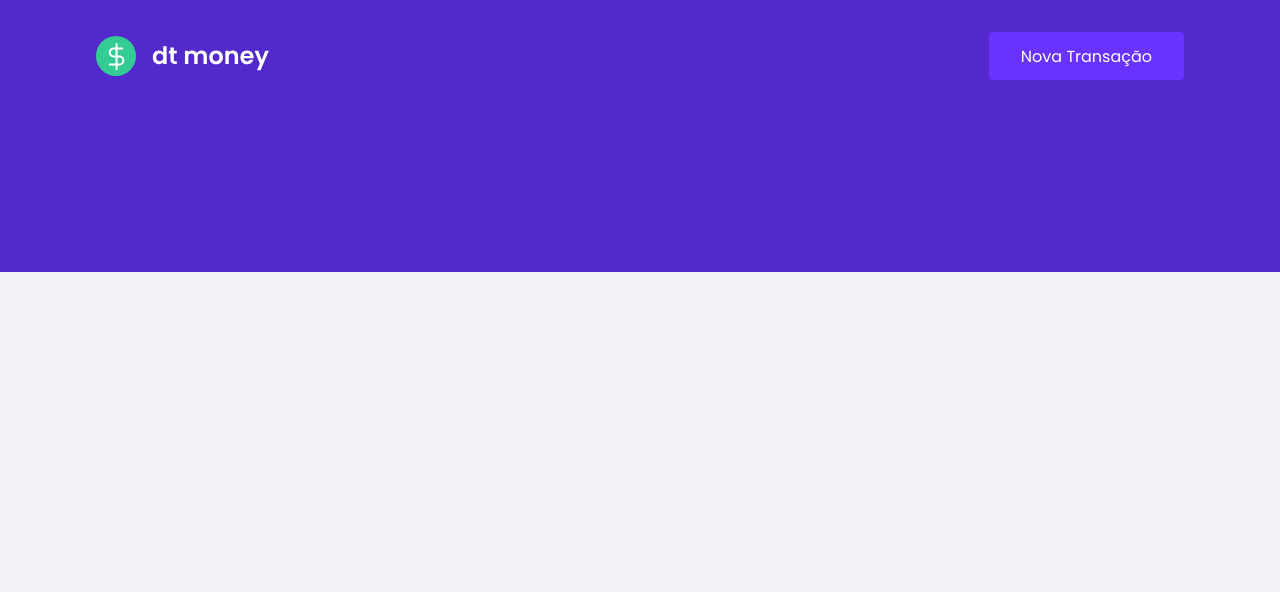
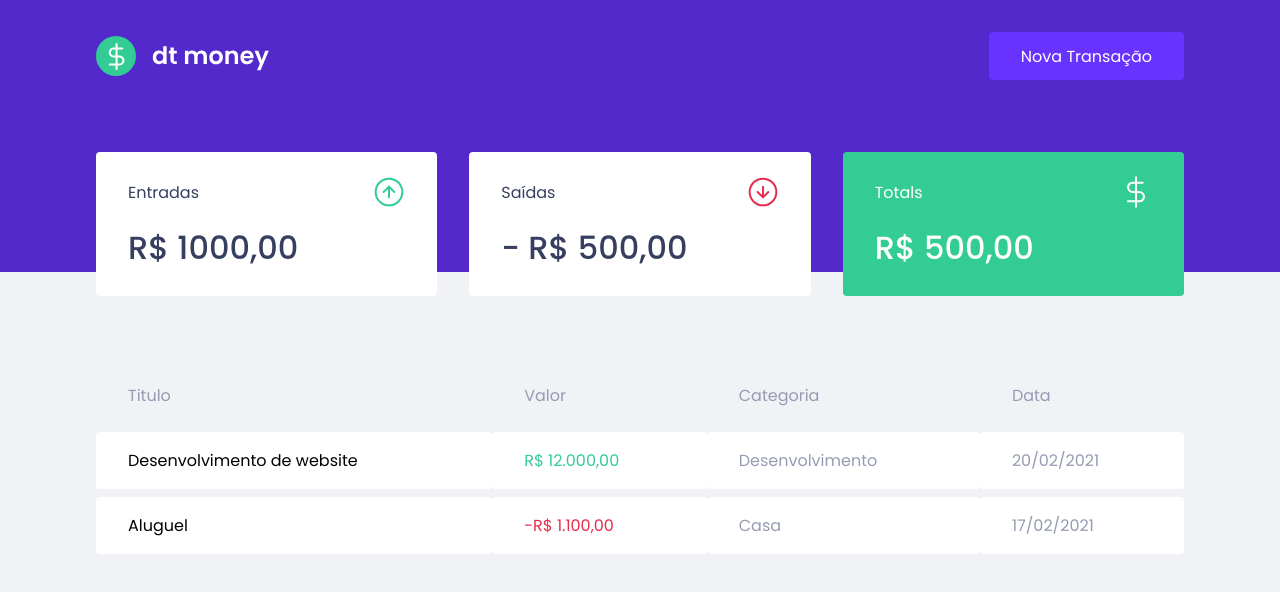
Before and after one commit to rodrigobergamindev/rbmoney, a React (Create React App) app: page / in a window 1280 px wide. Shown: the top 592 px of the page. Built offline with nearby package versions, Linux system fonts and the light colour scheme.

Commit message:
estilizando app

```diff
--- a/public/index.html
+++ b/public/index.html
@@ -5,7 +5,7 @@
     <link rel="preconnect" href="https://fonts.gstatic.com">
     <meta name="viewport" content="width=device-width, initial-scale=1" />
     <link rel="shortcut icon" href="favicon.png" type="image/png"/>
-    <link href="https://fonts.googleapis.com/css2?family=Poppins:wght@400;600&display=swap" rel="stylesheet">
+    <link href="https://fonts.googleapis.com/css2?family=Poppins:wght@400;500;600&display=swap" rel="stylesheet">
 
     <title>rbmoney</title>
   </head>
--- a/src/App.tsx
+++ b/src/App.tsx
@@ -1,3 +1,4 @@
+import { Dashboard } from './components/Dashboard';
 import { Header } from './components/Header/index';
 import {GlobalStyle} from './global'
 
@@ -6,6 +7,7 @@
   return (
     <>
      <Header/>
+     <Dashboard/>
     <GlobalStyle/>
     </>
   );
--- /dev/null
+++ b/src/components/Dashboard/index.tsx
@@ -0,0 +1,13 @@
+import {Container} from './styles'
+import { Summary } from '../Summary/index'
+import { TransactionsTable } from '../TransactionsTable'
+
+
+export function Dashboard() {
+    return (
+        <Container>
+            <Summary/>
+            <TransactionsTable/>
+        </Container>
+    )
+}
--- /dev/null
+++ b/src/components/Dashboard/styles.ts
@@ -0,0 +1,9 @@
+import styled from 'styled-components'
+
+export const Container = styled.main `
+
+    max-width: 1120px;
+    margin:0 auto;
+    padding: 2.5rem 1rem;
+
+`
--- /dev/null
+++ b/src/components/Summary/index.tsx
@@ -0,0 +1,38 @@
+import { Container } from "./styles";
+import incomeImg from '../../assets/income.svg'
+import outcomeImg from '../../assets/outcome.svg'
+import totalImg from '../../assets/total.svg'
+
+export function Summary() {
+    return (
+        <Container>
+            <div>
+                <header>
+                    <p>Entradas</p>
+                    <img src={incomeImg} alt="Entradas"></img>
+                </header>
+
+                <strong>R$ 1000,00</strong>
+            </div>
+
+            <div>
+                <header>
+                    <p>Saídas</p>
+                    <img src={outcomeImg} alt="Saídas"></img>
+                </header>
+
+                <strong>- R$ 500,00</strong>
+            </div>
+
+            <div className="highlight-background">
+                <header>
+                    <p>Totals</p>
+                    <img src={totalImg} alt="Total"></img>
+                </header>
+
+                <strong>R$ 500,00</strong>
+            </div>
+        </Container>
+    )
+
+}
--- /dev/null
+++ b/src/components/Summary/styles.ts
@@ -0,0 +1,37 @@
+import styled from 'styled-components'
+
+export const Container = styled.main `
+
+    display: grid;
+    grid-template-columns: repeat(3, 1fr);
+    gap: 2rem;
+    margin-top: -10rem;
+
+
+
+    div {
+        background: var(--shape);
+        padding: 1.5rem 2rem;
+        border-radius: 0.25rem;
+        color: var(--text-title);
+
+        header {
+            display: flex;
+            align-items: center;
+            justify-content: space-between;
+        }
+
+        strong {
+            display: block;
+            margin-top: 1rem;
+            font-size: 2rem;
+            font-weight: 500;
+            line-height: 3rem;
+        }
+
+        &.highlight-background {
+            background: var(--green);
+            color: #FFF;
+        }
+    }
+`
--- /dev/null
+++ b/src/components/TransactionsTable/index.tsx
@@ -0,0 +1,37 @@
+import { Container } from "./styles";
+
+
+export function TransactionsTable() {
+    return (
+       <Container>
+           <table>
+               <thead>
+               <tr>
+                   <th>Titulo</th>
+                   <th>Valor</th>
+                   <th>Categoria</th>
+                   <th>Data</th>
+               </tr>
+               </thead>
+
+               <tbody>
+                   <tr>
+                       <td>Desenvolvimento de website</td>
+                       <td className="deposit">R$ 12.000,00</td>
+                       <td>Desenvolvimento</td>
+                       <td>20/02/2021</td>
+                   </tr>
+
+                   <tr>
+                       <td>Aluguel</td>
+                       <td className="withdraw">-R$ 1.100,00</td>
+                       <td>Casa</td>
+                       <td>17/02/2021</td>
+                   </tr>
+
+
+               </tbody>
+           </table>
+       </Container>
+    )
+}
--- /dev/null
+++ b/src/components/TransactionsTable/styles.tsx
@@ -0,0 +1,40 @@
+import styled from 'styled-components';
+
+export const Container = styled.div`
+
+    margin-top: 4rem;
+    table {
+        width: 100%;
+        border-spacing: 0 0.5rem;
+
+        th {
+            color: var(--text-body);
+            font-weight: 400;
+            padding: 1rem 2rem;
+            text-align: left;
+            line-height: 1.5rem;
+        }
+
+        td{
+            padding: 1rem 2rem;
+            border:0;
+            background: var(--shape);
+            color: var(--text-body);
+            border-radius: 0.25rem;
+
+        &:first-child {
+            color: var(--text-tile);
+        }
+
+        &.deposit {
+            color: var(--green);
+        }
+
+        &.withdraw {
+            color: var(--red);
+        }
+        }
+    }
+
+
+`
--- a/src/global.ts
+++ b/src/global.ts
@@ -6,14 +6,14 @@
         --background: #f0f2f5;
         --red: #E52E4D;
         --blue: #5429CC;
-
+        --green: #33CC95;
         --blue-light: #6933FF;
 
         --text-title: #363F5F;
         --text-body: #969CB3;
 
         --background: #F0F2F5;
-        --shape: #FFFFF;
+        --shape: #FFFFFF;
     }
 
     * {
```
